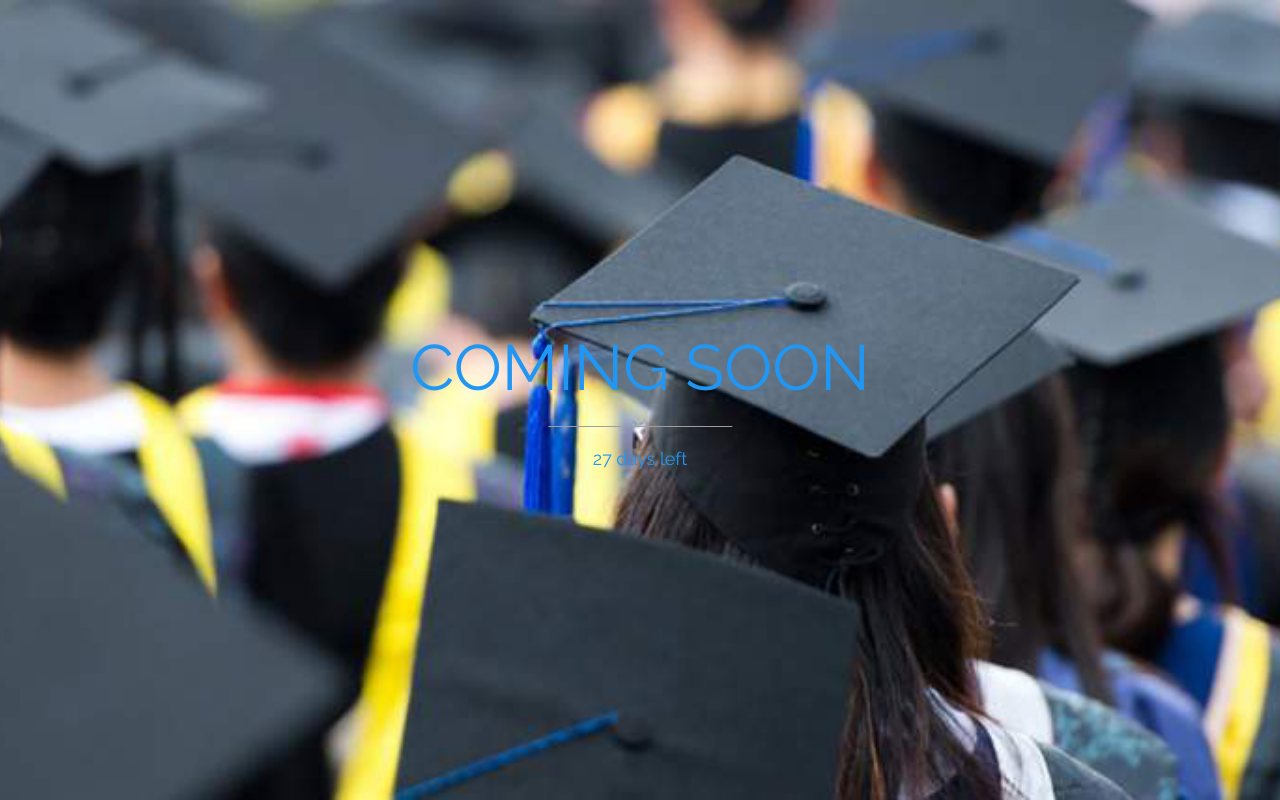
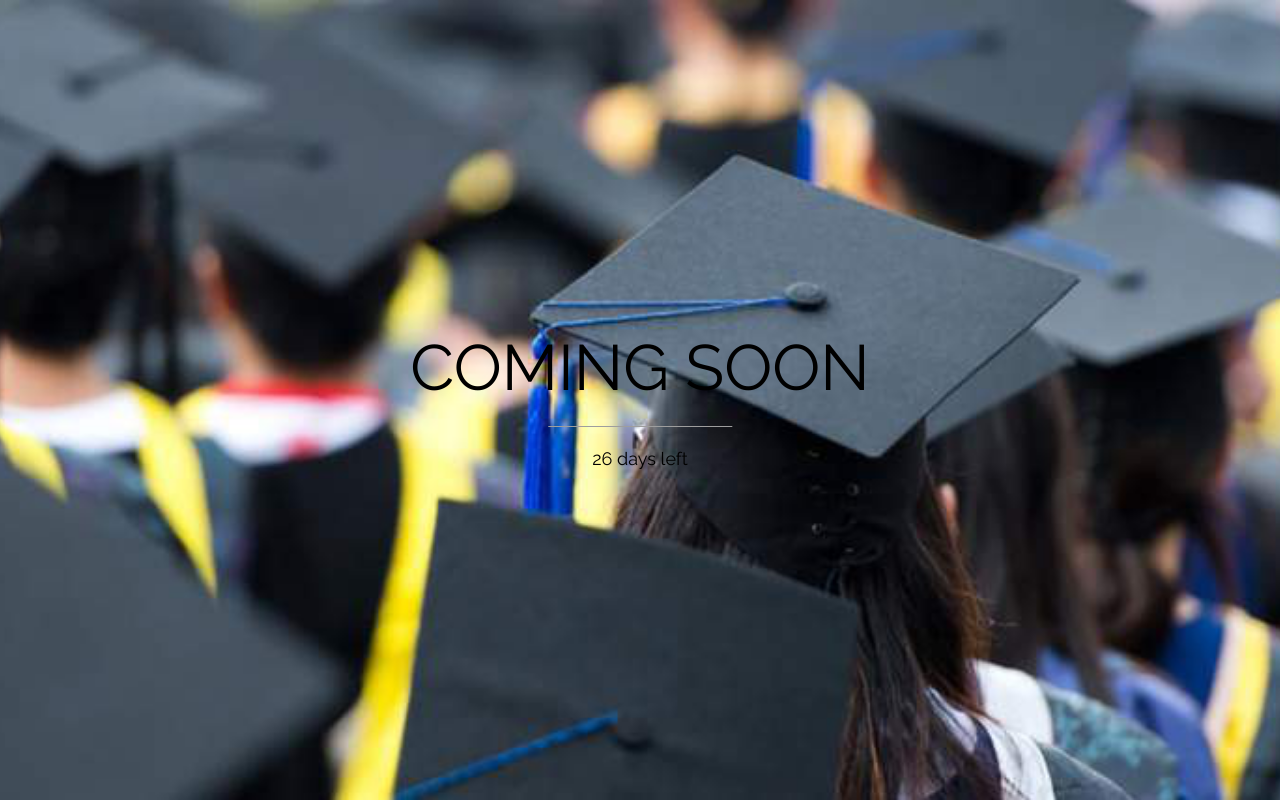
Before and after one commit to BohdanYarmolyuk/BohdanYarmolyuk.github.io, a plain HTML site: page Головна.html in a window 1280 px wide. Drawn offline with nearby package versions, Linux system fonts and the light colour scheme.

Commit message:
Update Головна.html

```diff
--- a/Головна.html
+++ b/Головна.html
@@ -19,13 +19,13 @@ body, html {height: 100%}
 </head>
 <body>
 
-<div class="bgimg w3-display-container w3-animate-opacity w3-text-blue">
+<div class="bgimg w3-display-container w3-animate-opacity w3-text-purpule">
   <div class="w3-display-topleft w3-padding-large w3-xlarge">
   </div>
   <div class="w3-display-middle">
     <h1 class="w3-jumbo w3-animate-top">COMING SOON</h1>
     <hr class="w3-border-grey" style="margin:auto;width:40%">
-    <p class="w3-large w3-center">27 days left</p>
+    <p class="w3-large w3-center">26 days left</p>
   </div>
 </div>
 
```
